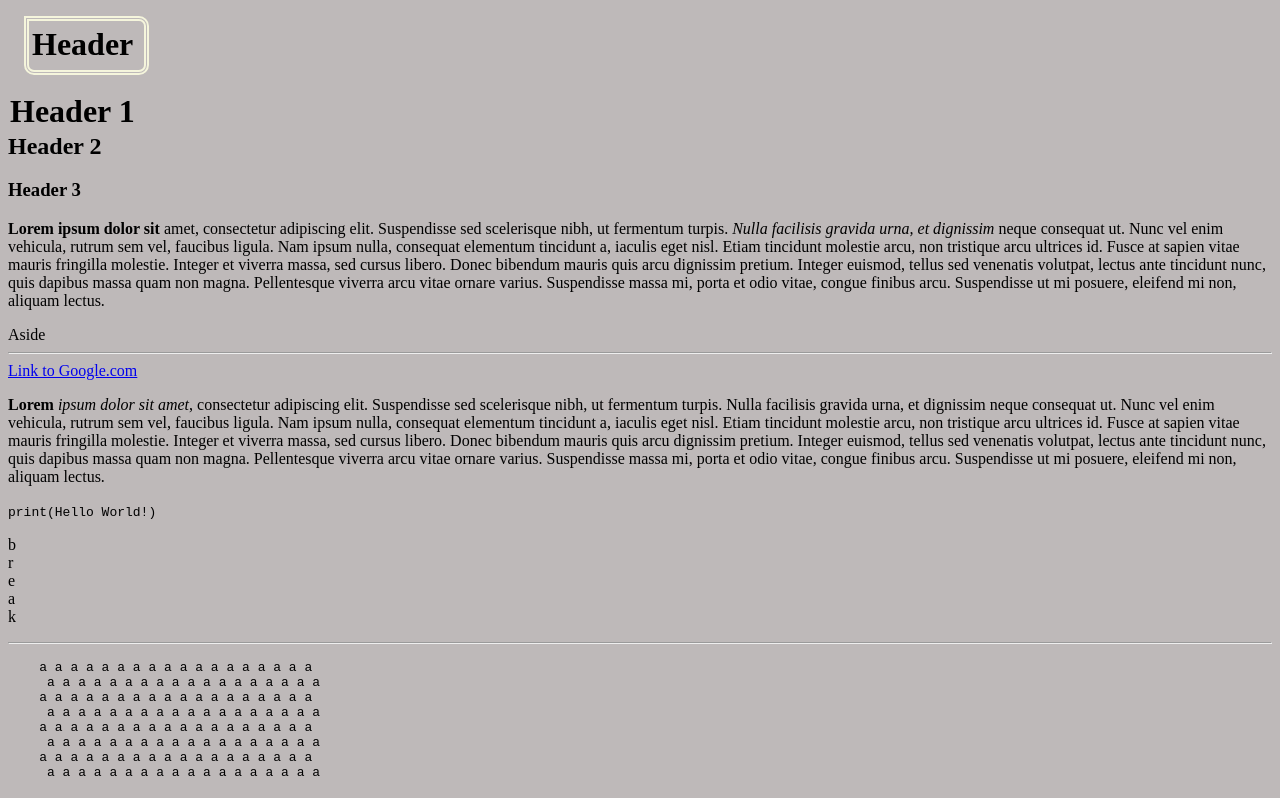
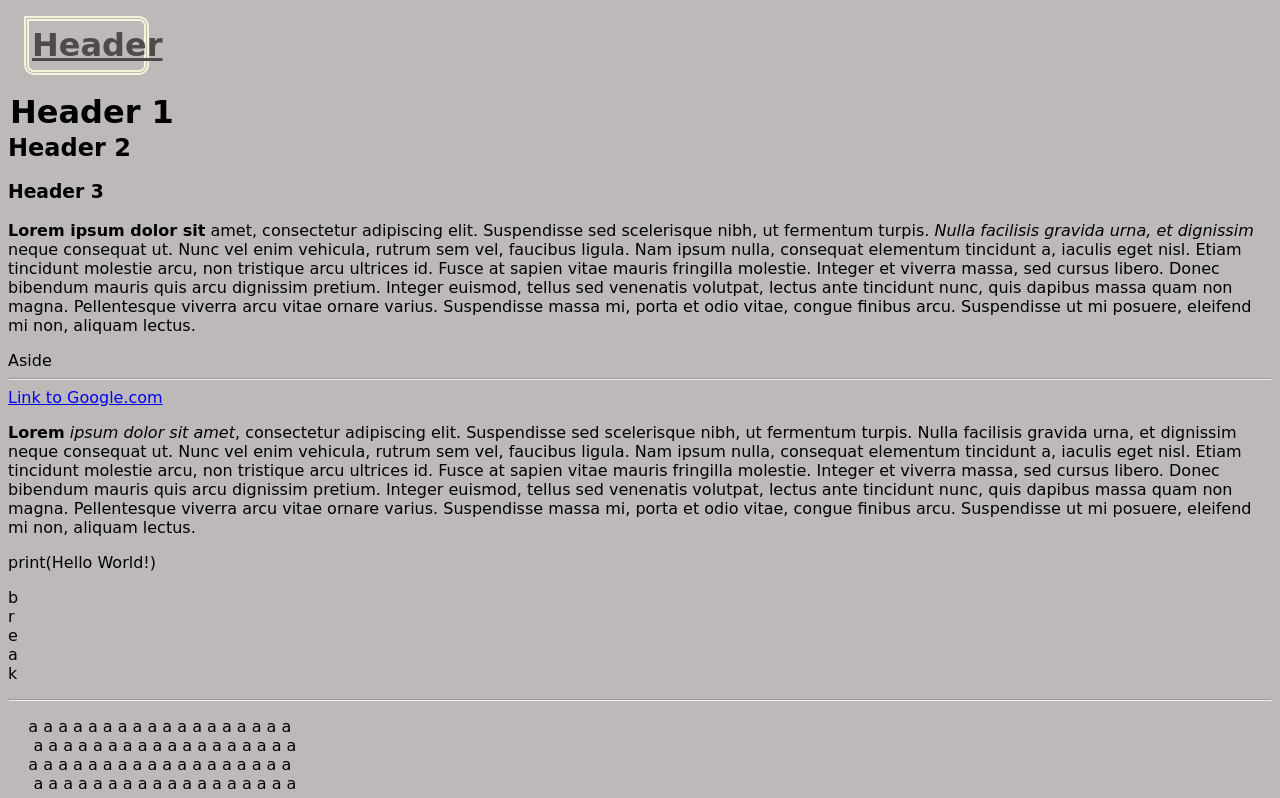
Before and after one commit to TohmeNawwar/wi21-cse-110-lab3, a plain HTML site: page index.html in a window 1280 px wide. Shown: the top 798 px of the page. Drawn offline with Linux system fonts and the light colour scheme.

Commit message:
Added text styling and font

```diff
--- a/index.html
+++ b/index.html
@@ -22,7 +22,7 @@
 
 <body>
 <header>
-    <h1>Header</h1>
+    <h1 style="color:#504B4B;text-decoration: underline;text-align: center;">Header</h1>
 </header>
 
 <main>
--- a/style.css
+++ b/style.css
@@ -1,3 +1,7 @@
+*{
+    font-family: 'Architects Daughter', cursive;
+}
+
 header{
     margin: 1em 1em 1em 1em;
     padding: 2px 1px 2px 1px;
```
